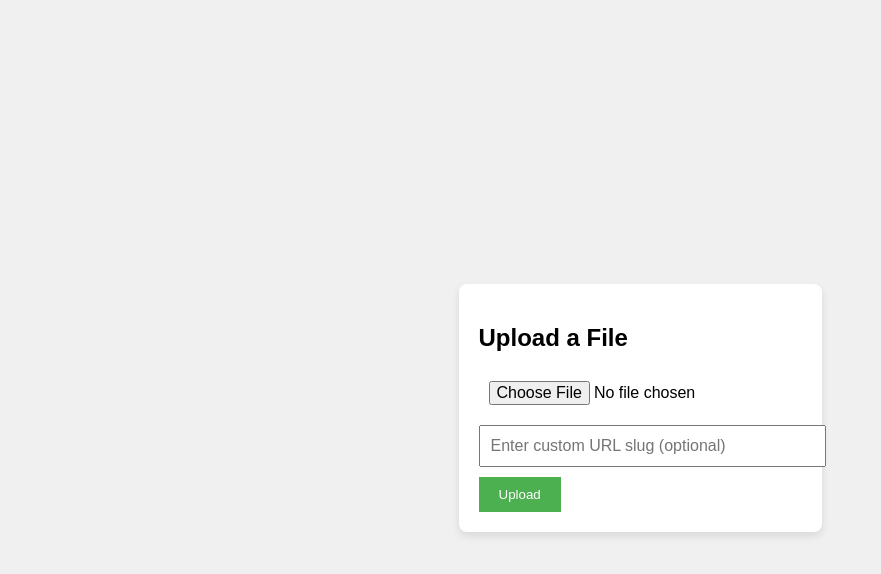
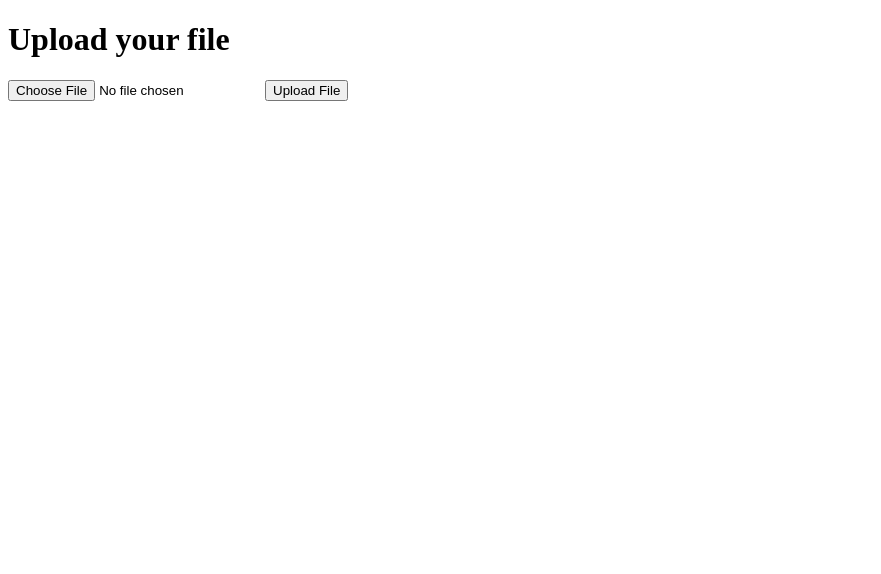
Before and after one commit to SecondRoblox/FlipFile, a website: page index.html in a window 1280 px wide. Shown: the whole page, without its empty margins (0-881 px from the left). Drawn offline with Linux system fonts and the light colour scheme.

Commit message:
Update index.html

```diff
--- a/index.html
+++ b/index.html
@@ -1,87 +1,15 @@
 <!DOCTYPE html>
 <html lang="en">
 <head>
-    <meta charset="UTF-8">
-    <meta name="viewport" content="width=device-width, initial-scale=1.0">
-    <title>Upload Files</title>
-    <style>
-        body {
-            font-family: Arial, sans-serif;
-            display: flex;
-            flex-direction: column;
-            align-items: center;
-            justify-content: center;
-            height: 100vh;
-            background-color: #f0f0f0;
-        }
-        form {
-            background-color: white;
-            padding: 20px;
-            border-radius: 8px;
-            box-shadow: 0px 4px 8px rgba(0, 0, 0, 0.1);
-        }
-        input[type="text"], input[type="file"] {
-            display: block;
-            margin-bottom: 10px;
-            width: 100%;
-            padding: 10px;
-            font-size: 16px;
-        }
-        button {
-            padding: 10px 20px;
-            background-color: #4CAF50;
-            color: white;
-            border: none;
-            cursor: pointer;
-        }
-    </style>
+  <meta charset="UTF-8">
+  <meta name="viewport" content="width=device-width, initial-scale=1.0">
+  <title>File Upload Service</title>
 </head>
 <body>
-
-    <form id="uploadForm">
-        <h2>Upload a File</h2>
-        <input type="file" id="fileInput" required>
-        <input type="text" id="customUrl" placeholder="Enter custom URL slug (optional)">
-        <button type="submit">Upload</button>
-    </form>
-
-    <div id="output"></div>
-
-    <script>
-        const form = document.getElementById('uploadForm');
-        const outputDiv = document.getElementById('output');
-
-        form.addEventListener('submit', async (e) => {
-            e.preventDefault();
-
-            const fileInput = document.getElementById('fileInput');
-            const customUrlInput = document.getElementById('customUrl');
-
-            const file = fileInput.files[0];
-            const customSlug = customUrlInput.value || generateRandomSlug();
-
-            const formData = new FormData();
-            formData.append('file', file);
-            formData.append('customSlug', customSlug);
-
-            // Send file to backend (Render URL)
-            const response = await fetch('https://gofile-w67u.onrender.com/upload', {
-                method: 'POST',
-                body: formData
-            });
-
-            const data = await response.json();
-            if (data.success) {
-                outputDiv.innerHTML = `<p>File uploaded! Access it at: <a href="${data.url}">${data.url}</a></p>`;
-            } else {
-                outputDiv.innerHTML = '<p>Failed to upload the file. Try again.</p>';
-            }
-        });
-
-        function generateRandomSlug() {
-            return Math.random().toString(36).substring(2, 10);
-        }
-    </script>
-
+  <h1>Upload your file</h1>
+  <form action="https://gofile-w67u.onrender.com/upload" method="POST" enctype="multipart/form-data">
+    <input type="file" name="file" />
+    <button type="submit">Upload File</button>
+  </form>
 </body>
 </html>
```
